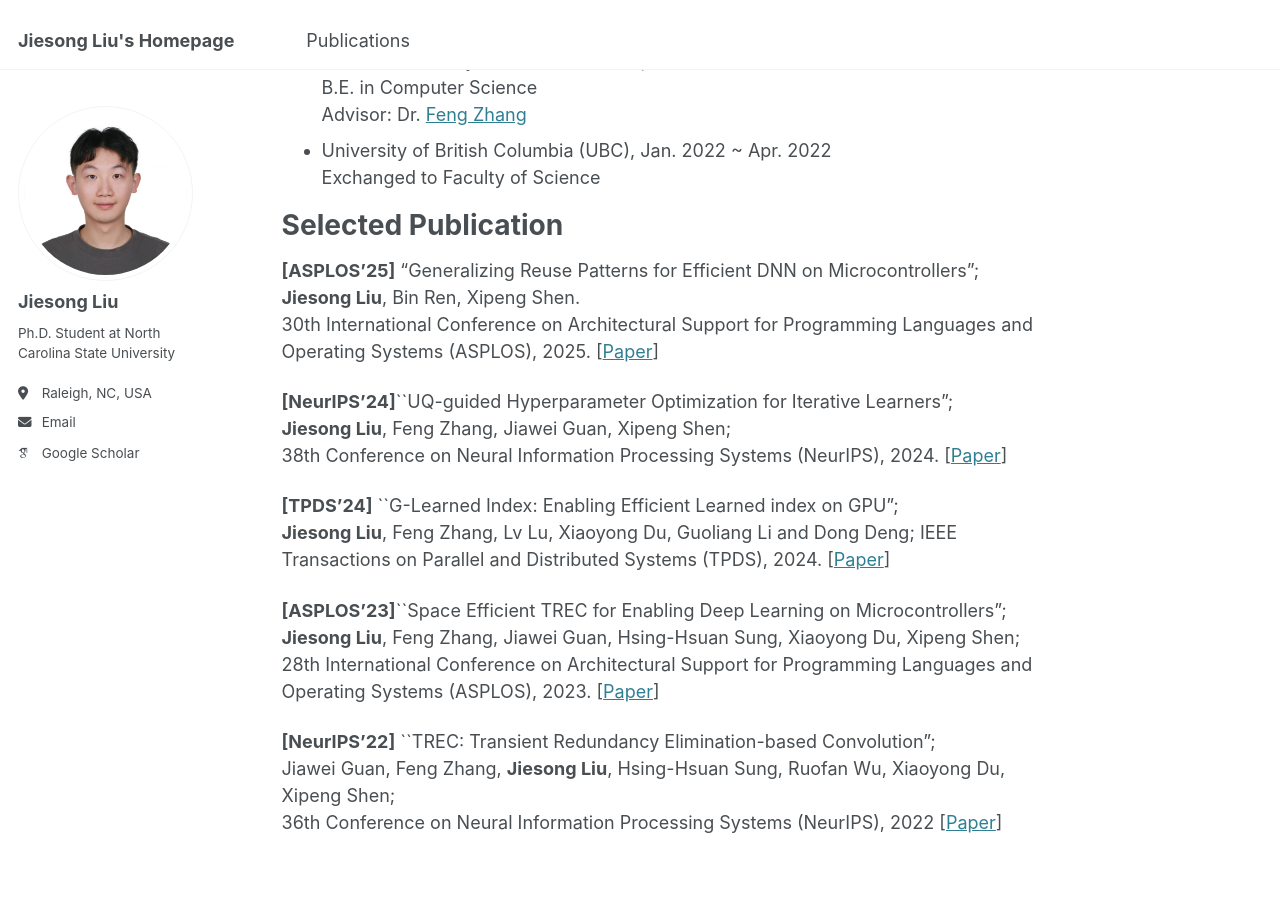
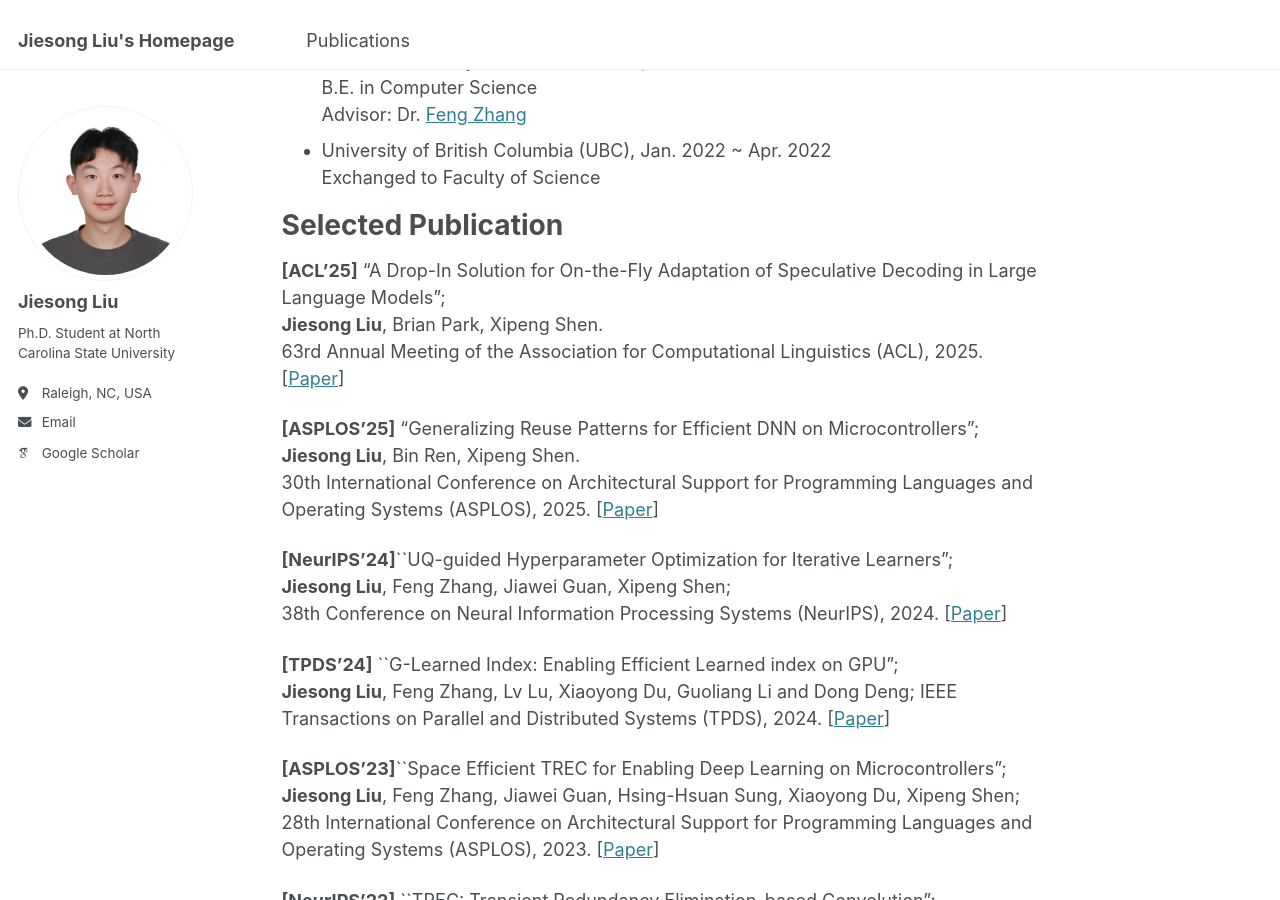
Before and after one commit to Fred1031/Fred1031.github.io, a Jekyll site: the page built from _pages/about.md, in a window 1280 px wide and 900 px high, scrolled down 371 px. Built offline with Jekyll 4.4.1, drawn with Linux system fonts in a browser that asks for light colours; some web fonts are replaced.

Commit message:
Update ACL

```diff
--- a/_pages/about.md
+++ b/_pages/about.md
@@ -28,6 +28,10 @@ Education Background
 
 Selected Publication
 ======
+**[ACL’25]** “A Drop-In Solution for On-the-Fly Adaptation of Speculative Decoding in Large Language Models”;
+**Jiesong Liu**, Brian Park, Xipeng Shen.
+ 63rd Annual Meeting of the Association for Computational Linguistics (ACL), 2025. \[[Paper](https://aclanthology.org/2025.acl-long.482.pdf)\]
+
 **[ASPLOS’25]** “Generalizing Reuse Patterns for Efficient DNN on Microcontrollers”;
 **Jiesong Liu**, Bin Ren, Xipeng Shen.
 30th International Conference on Architectural Support for Programming Languages and Operating Systems (ASPLOS), 2025. \[[Paper](http://fred1031.github.io/files/2025_asplos.pdf)\]
```
